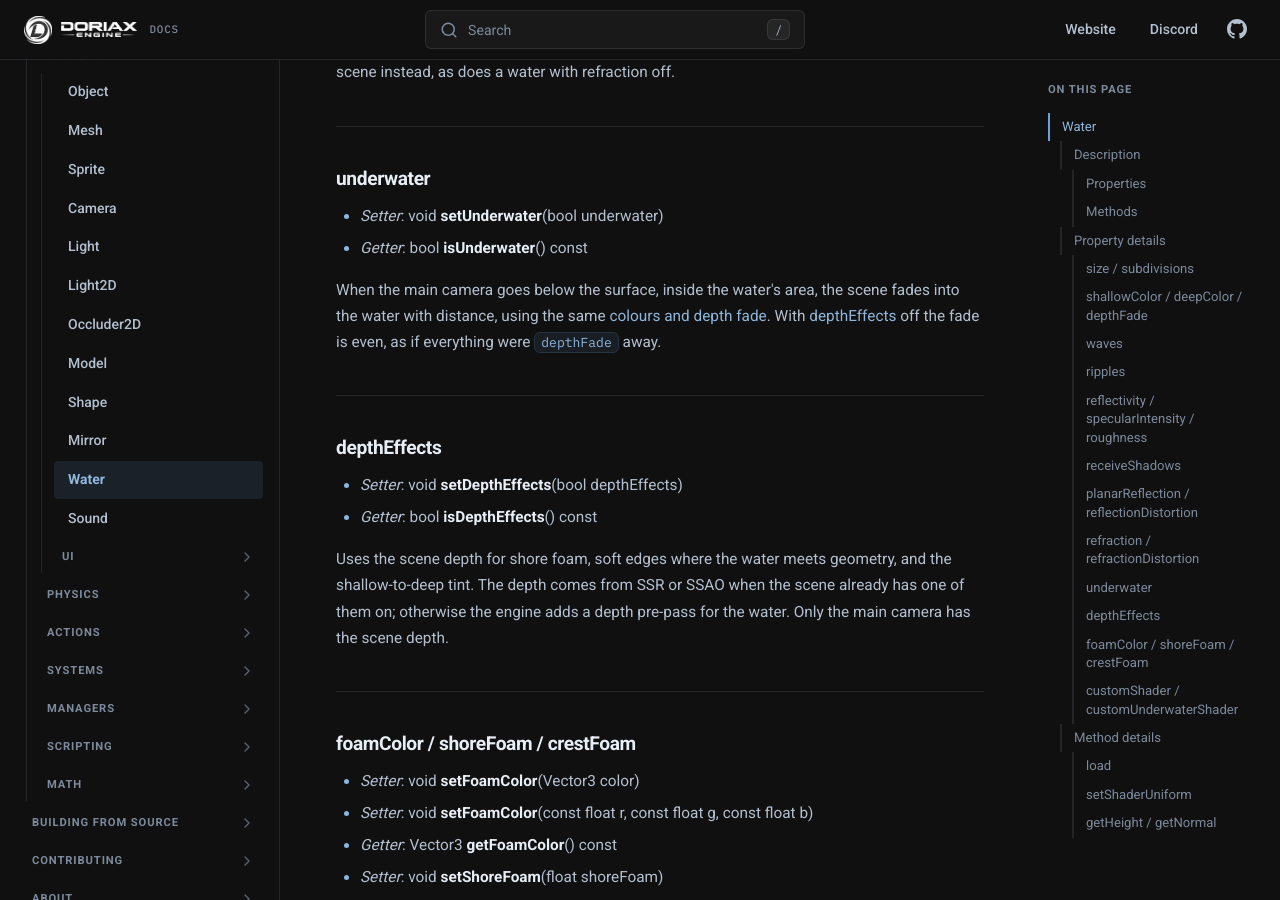
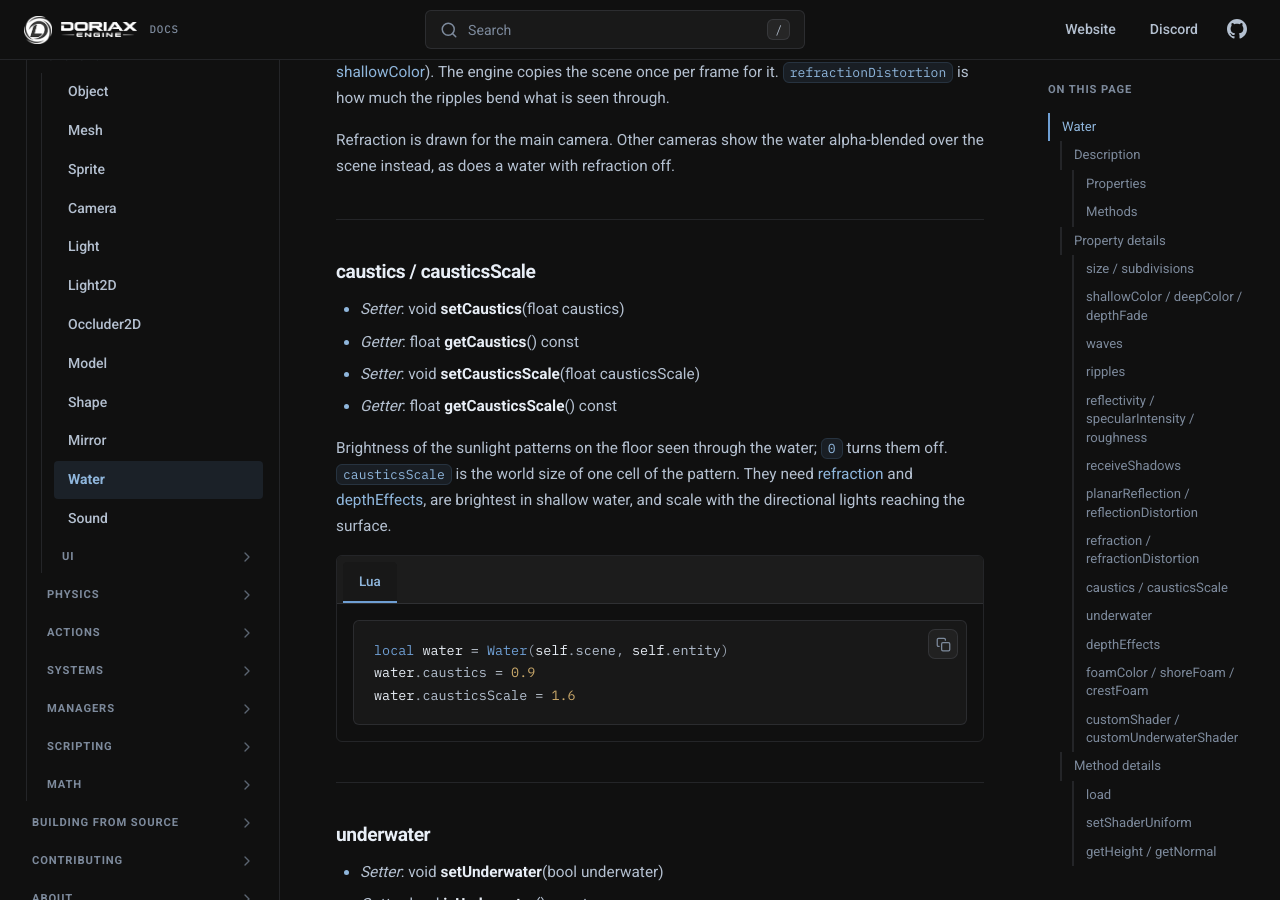
Before and after one commit to doriaxengine/doriax-docs, an MkDocs documentation site: the page built from docs/reference/classes/water.md, in a window 1280 px wide and 900 px high, scrolled down 6697 px. Built offline with MkDocs 1.6.1, drawn with Linux system fonts in a browser that asks for light colours; comment, search, counter and statistics services are not loaded; some of the changed text lies outside the part shown.

Commit message:
Doc Water caustics and Receive Lights

````diff
--- a/docs/reference/classes/water.md
+++ b/docs/reference/classes/water.md
@@ -72,6 +72,8 @@ without any script; see [Physics — Buoyancy](../../manual/physics.md#buoyancy)
 | float | [reflectionDistortion](#planarreflection-reflectiondistortion) | `0.04` | C++ \| Lua |
 | bool | [refraction](#refraction-refractiondistortion) | `true` | C++ \| Lua |
 | float | [refractionDistortion](#refraction-refractiondistortion) | `0.03` | C++ \| Lua |
+| float | [caustics](#caustics-causticsscale) | `0.5` | C++ \| Lua |
+| float | [causticsScale](#caustics-causticsscale) | `2.0` | C++ \| Lua |
 | bool | [underwater](#underwater) | `true` | C++ \| Lua |
 | bool | [depthEffects](#deptheffects) | `true` | C++ \| Lua |
 | [Vector3](vector3.md) | [foamColor](#foamcolor-shorefoam-crestfoam) | `Vector3(1, 1, 1)` | C++ \| Lua |
@@ -242,6 +244,28 @@ the scene instead, as does a water with refraction off.
 
 ---
 
+### caustics / causticsScale
+
+* *Setter*: void **setCaustics**(float caustics)
+* *Getter*: float **getCaustics**() const
+* *Setter*: void **setCausticsScale**(float causticsScale)
+* *Getter*: float **getCausticsScale**() const
+
+Brightness of the sunlight patterns on the floor seen through the water; `0` turns them
+off. `causticsScale` is the world size of one cell of the pattern. They need
+[refraction](#refraction-refractiondistortion) and [depthEffects](#deptheffects), are
+brightest in shallow water, and scale with the directional lights reaching the surface.
+
+=== "Lua"
+
+    ```lua
+    local water = Water(self.scene, self.entity)
+    water.caustics = 0.9
+    water.causticsScale = 1.6
+    ```
+
+---
+
 ### underwater
 
 * *Setter*: void **setUnderwater**(bool underwater)
````
Also changed, not shown: docs/editor/properties.md (+3 -1 lines), docs/manual/rendering-pipeline.md (+9 -0 lines), docs/reference/classes/skybox.md (+4 -2 lines).
